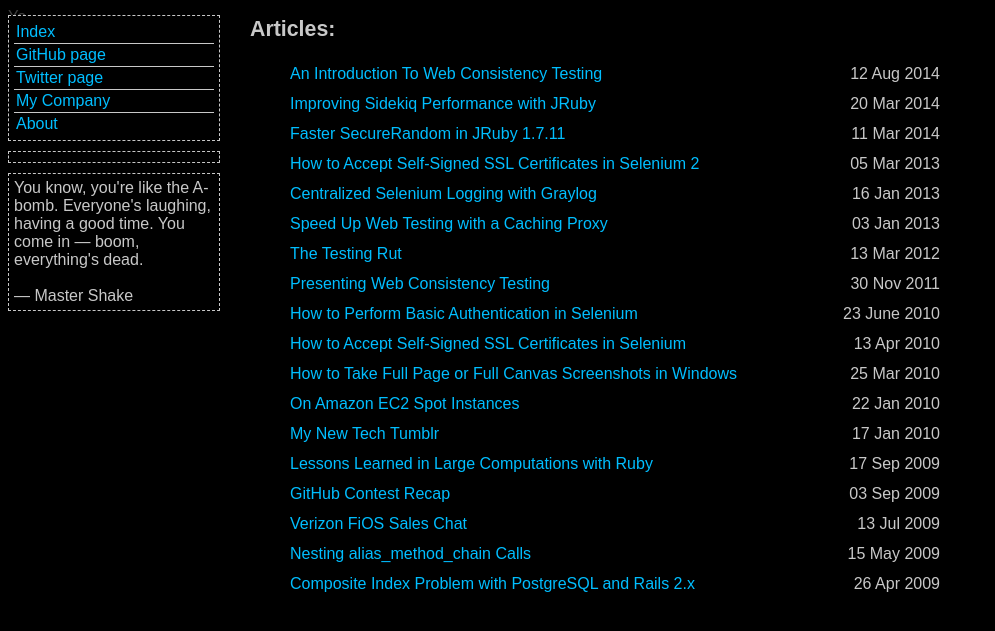
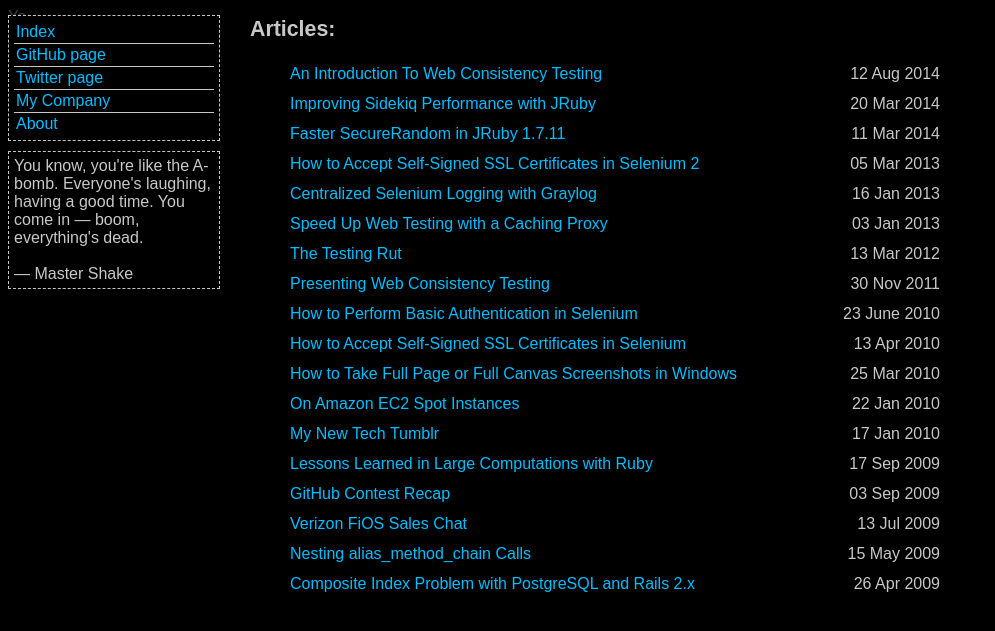
Before and after one commit to nirvdrum/nirvdrum.com, a Jekyll site: the page built from index.html, in a window 1280 px wide. Shown: the top 631 px of the page, without its empty margins (0-995 px from the left). Built offline with Jekyll 4.4.1, drawn with Linux system fonts in a browser that asks for light colours; Markdown is read by kramdown in place of the engine named in the settings; the list of posts is cut into pages by our own code.

Commit message:
The GitHub badge hasn't worked for a long time, so I removed it.

```diff
--- a/_layouts/default.html
+++ b/_layouts/default.html
@@ -51,15 +51,6 @@
       </ul>
     </div>
 
-    <div id="github-badge" >
-      <script type="text/javascript" charset="utf-8">
-        GITHUB_USERNAME="nirvdrum";
-        GITHUB_THEME="black";
-        GITHUB_TITLE="My GitHub Projects"
-      </script>
-      <script src="http://drnic.github.com/github-badges/dist/github-badge-launcher.js" type="text/javascript"></script>
-    </div>
-
     <div class="linkbox">
       You know, you're like the A-bomb.  Everyone's laughing, having a good time.
       You come in &mdash; boom, everything's dead.  <br/><br/>&mdash; Master Shake
--- a/stylesheets/root.less
+++ b/stylesheets/root.less
@@ -49,11 +49,6 @@
 	border-color: @light_gray;
 	padding: 5px;
 	margin-bottom: 10px;
-}
-
-#github-badge
-{
-  .navbox;
 }
 
 .linkbox
```
